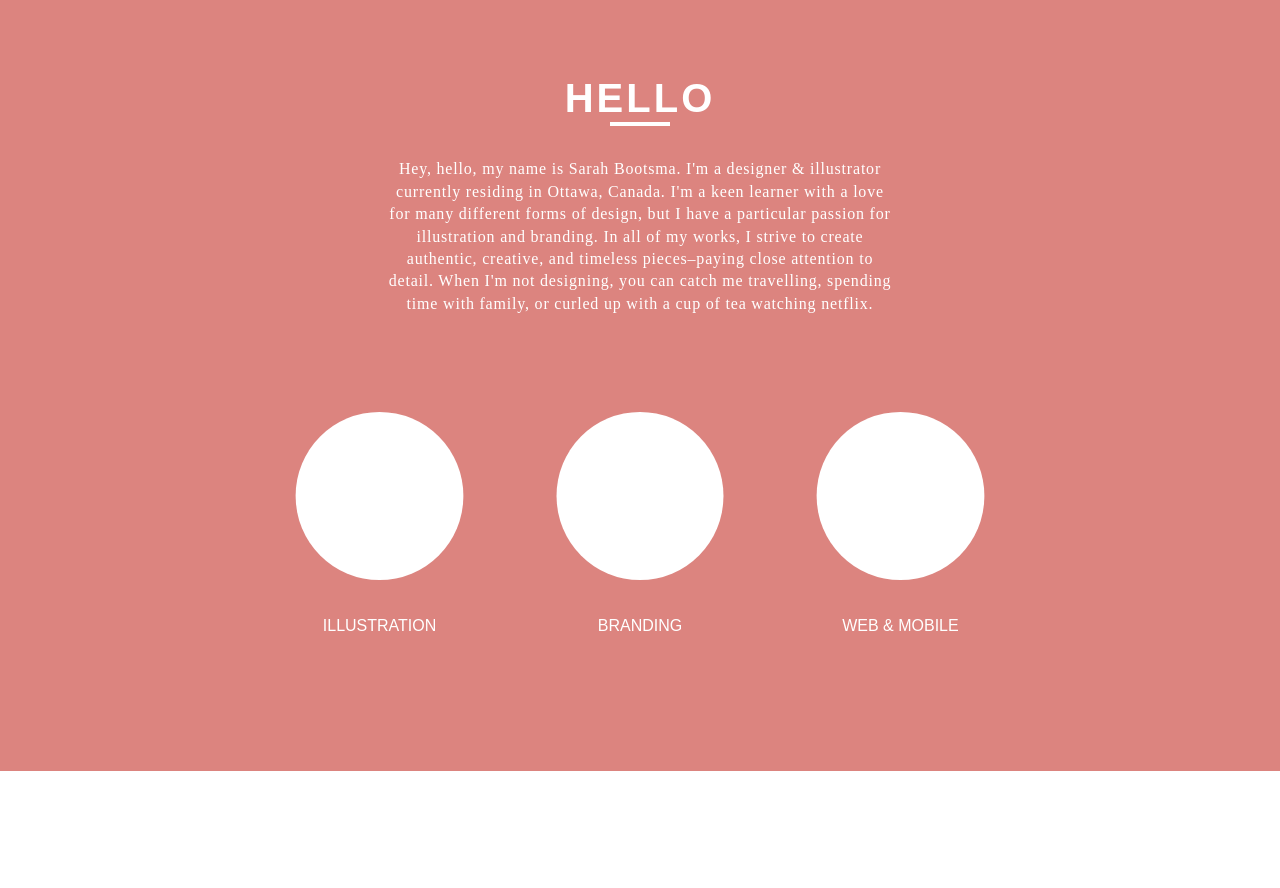
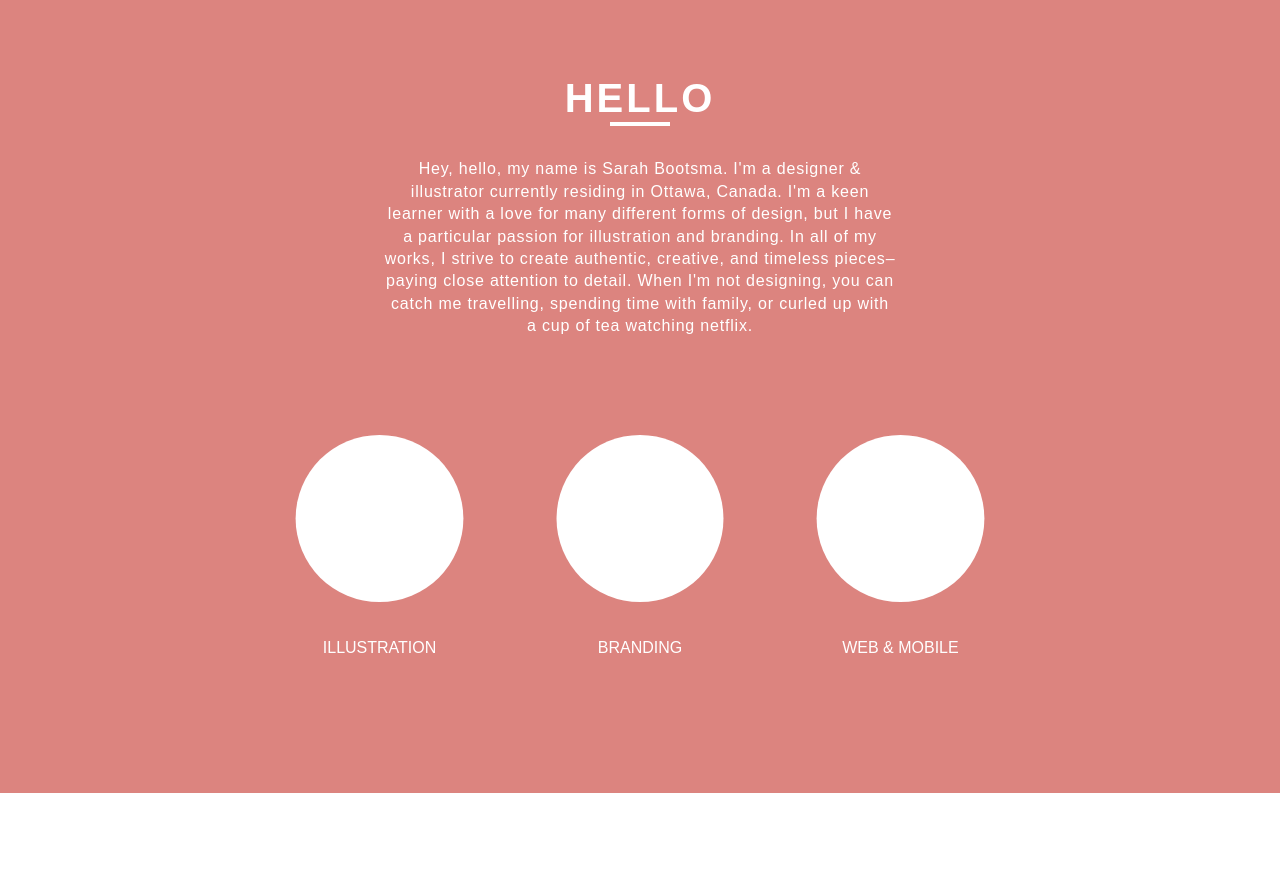
Before and after one commit to boot0076/boot0076.github.io, a plain HTML site: page index.html in a window 1280 px wide. Shown: the part 820-1708 px from the top of the page. Drawn offline with nearby package versions, Linux system fonts and the light colour scheme.

Commit message:
trying to get my type kit font to work

```diff
--- a/css/main.css
+++ b/css/main.css
@@ -172,7 +172,7 @@ img{
 }
 
 .about-para{
-    font-family: "museo-slab", serif;
+    font-family: "museo-slab", sans-serif;
     font-weight: 300;
     color: #fff;
     padding-top: 1rem;
```
